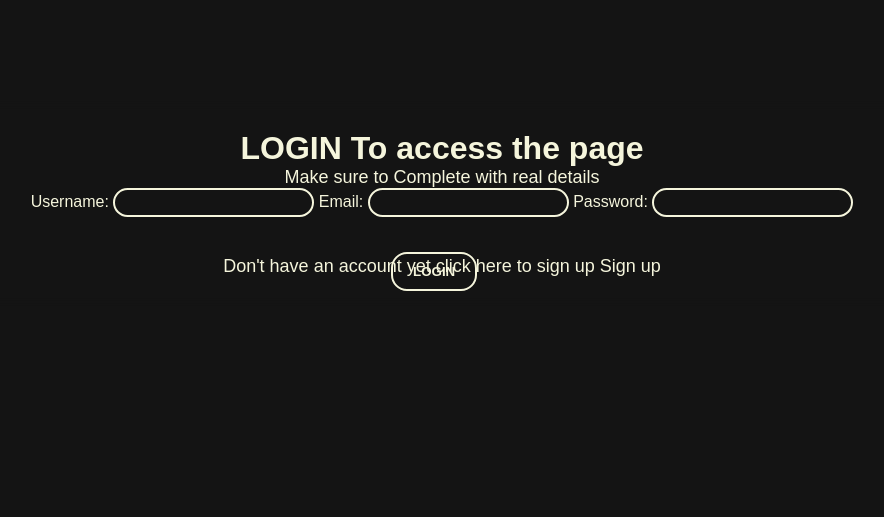
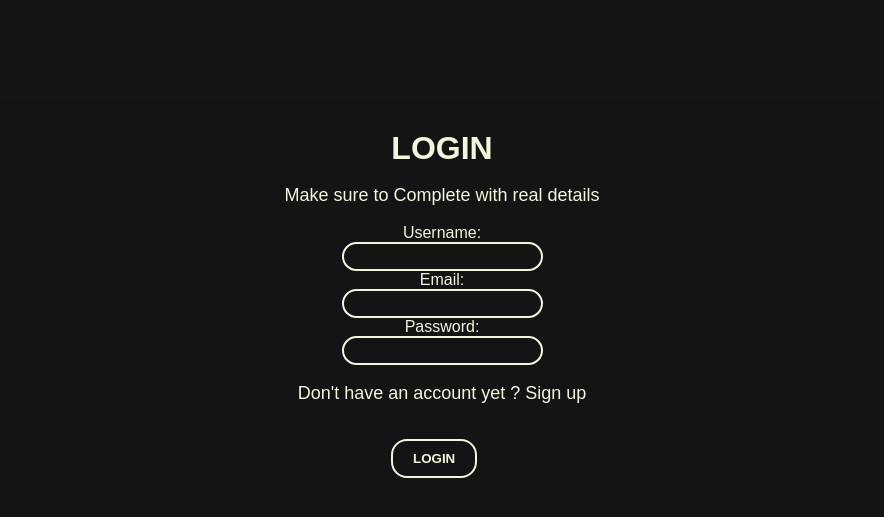
Before and after one commit to godwink12/python-login-system, a Python web app: template Template/Login.html in a window 1280 px wide. Shown: the top 517 px of the page, without its empty margins (198-1082 px from the left). Run offline with Jinja, Linux system fonts and the light colour scheme; the template is opened without the code that fills it, so the values that code supplies are empty; some web fonts are replaced.

Commit message:
tyle: add container styling for login page

```diff
--- a/Template/Login.html
+++ b/Template/Login.html
@@ -11,19 +11,26 @@
 
 <body>
     <div class="container">
-        <h1>LOGIN To access the page</h1>
+        <h1>LOGIN</h1>
+        <br>
         <p>Make sure to Complete with real details </p>
+        <br>
         <form>
             <label for="Username">Username:</label>
+            <br>
             <input type="text" id="Username" name="Username">
+            <br>
             <label for="Email">Email:</label>
+            <br>
             <input type="email" id="Email" name="Email">
+            <br>
             <label for="Password">Password:</label>
+            <br>
             <input type="password" type="hidden" id="Password" name="Password">
-
+            <br>
+            <br>
+            <p>Don't have an account yet ? <a href="Signup.html" class="sign">Sign up</a></p>
             <button type="submit">LOGIN</button>
-
-            <p>Don't have an account yet click here to sign up <a href="Signup.html">Sign up</a></p>
         </form>
     </div>
 
```
